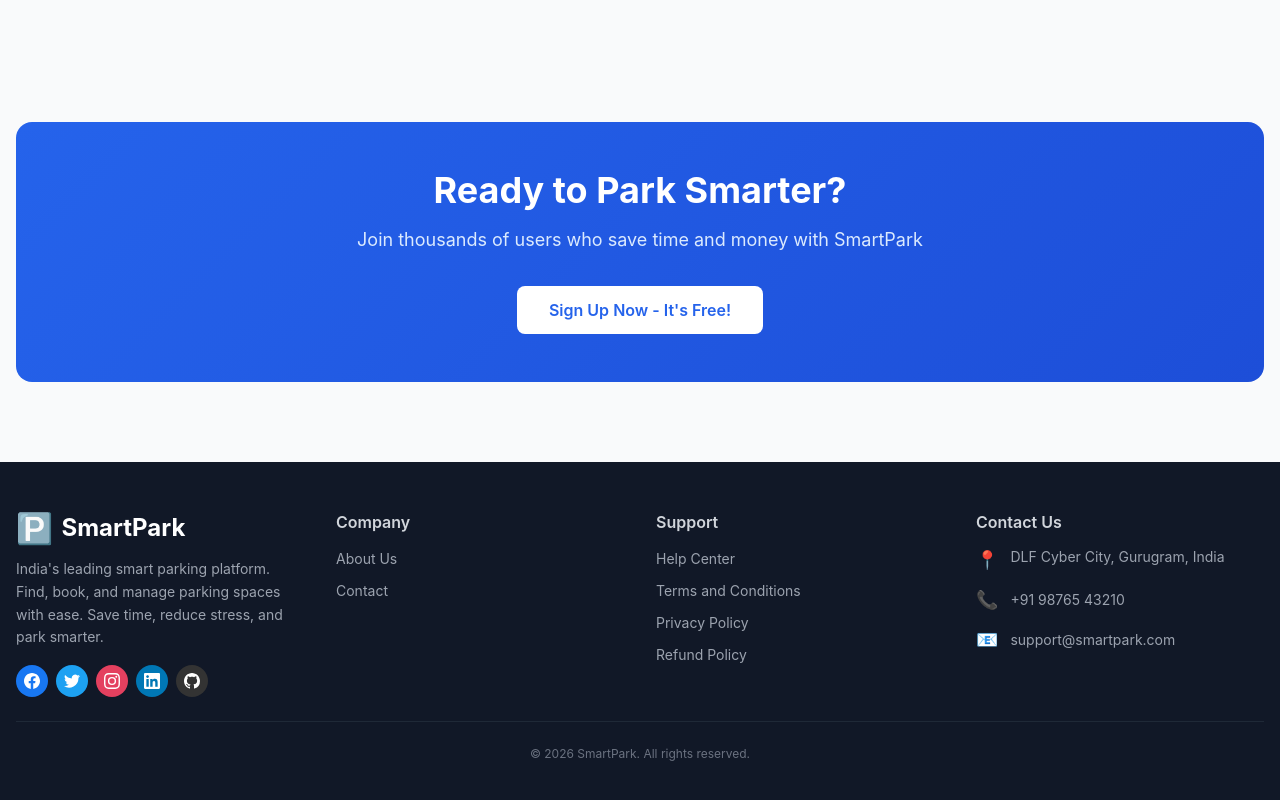
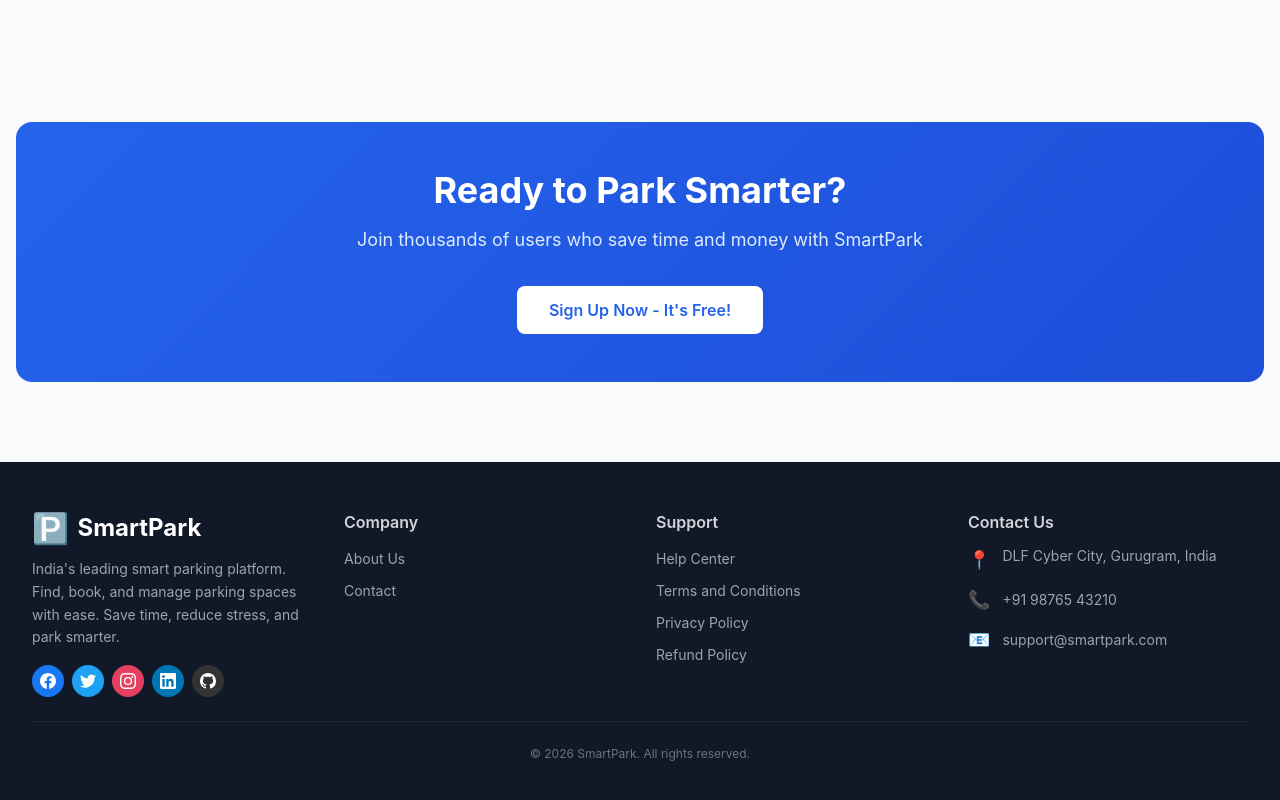
Before and after one commit to Adityapriyadarshix007/smart-parking-platform, a React (Create React App) app in the folder client/: page / in a window 1280 px wide. Shown: the part 2887-3687 px from the top of the page. Built offline with nearby package versions, Linux system fonts and the light colour scheme; no server answers.

Commit message:
fix: improve footer with responsive left padding and clean grid
- Added min-[520px]:pl-3 and min-[540px]:pl-4 for brand section
- Removed redundant sm:grid-cols-1
- Cleaned up email and address text wrapping

```diff
--- a/client/src/components/common/Footer.jsx
+++ b/client/src/components/common/Footer.jsx
@@ -45,12 +45,12 @@ const Footer = () => {
 
   return (
     <footer className="bg-gray-900 text-white mt-auto">
-      <div className="max-w-7xl mx-auto px-4 py-8 md:py-12">
-        {/* Main Footer Grid - 4 columns */}
-        <div className="grid grid-cols-1 sm:grid-cols-1 md:grid-cols-2 lg:grid-cols-4 gap-8">
+      <div className="max-w-7xl mx-auto px-4 sm:px-6 lg:px-8 py-8 md:py-12">
+        {/* Main Footer Grid */}
+        <div className="grid grid-cols-1 md:grid-cols-2 lg:grid-cols-4 gap-8">
 
           {/* Column 1: Brand Section with responsive padding */}
-          <div className="md:col-span-2 lg:col-span-1 flex flex-col items-start lg:pl-0">
+          <div className="md:col-span-2 lg:col-span-1 flex flex-col items-start min-[520px]:pl-3 min-[540px]:pl-4 lg:pl-0">
             <div className="flex items-center gap-2 mb-3">
               <span className="text-2xl md:text-3xl">🅿️</span>
               <span className="text-xl md:text-2xl font-bold">SmartPark</span>
@@ -116,9 +116,7 @@ const Footer = () => {
                 className="flex items-start gap-3 text-gray-400 hover:text-blue-400 transition-colors duration-300 group"
               >
                 <span className="text-lg">📍</span>
-                <span className="text-sm break-words leading-relaxed">
-  DLF Cyber City, Gurugram, India
-</span>
+                <span className="text-sm">DLF Cyber City, Gurugram, India</span>
               </a>
               <a
                 href="tel:+919876543210"
@@ -132,9 +130,7 @@ const Footer = () => {
                 className="flex items-center gap-3 text-gray-400 hover:text-blue-400 transition-colors duration-300 group"
               >
                 <span className="text-lg">📧</span>
-                <span className="text-sm break-all">
-  support@smartpark.com
-</span>
+                <span className="text-sm">support@smartpark.com</span>
               </a>
             </div>
           </div>
```
